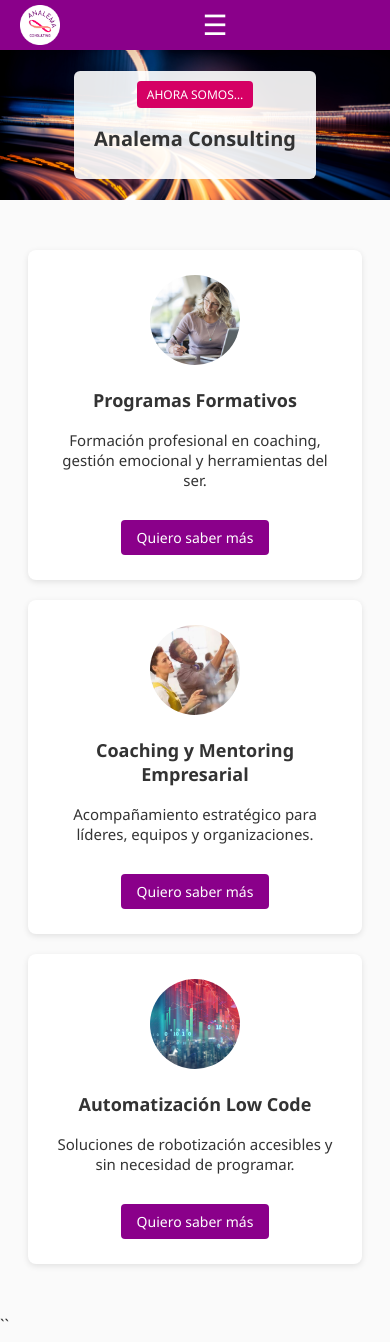
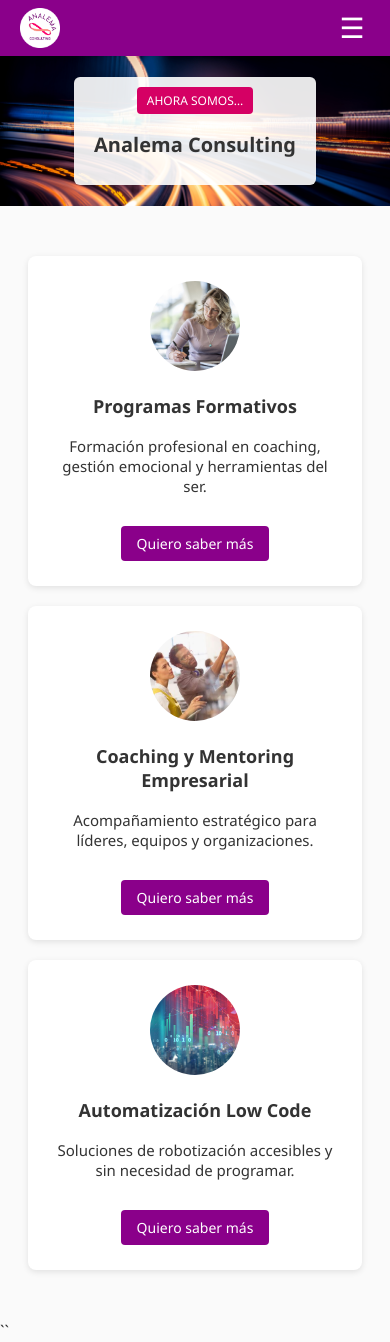
Before and after one commit to sivasilev-gif/analema.com.ar, a Jekyll site: the page built from index.md, in a window 390 px wide. Built offline with Jekyll 4.4.1, drawn with Linux system fonts in a browser that asks for light colours.

Commit message:
Update styles.css

```diff
--- a/assets/css/styles.css
+++ b/assets/css/styles.css
@@ -244,3 +244,44 @@ nav ul {
     display: block;
   }
 }
+
+.menu-toggle {
+  margin-left: auto;
+  margin-right: 0;
+}
+
+@media (max-width: 768px) {
+  .topbar {
+    padding: 8px 0;
+  }
+
+  .nav-flex {
+    align-items: center;
+  }
+}
+
+@media (max-width: 768px) {
+  nav ul {
+    text-align: left;
+    padding-top: 10px;
+  }
+
+  nav ul li a {
+    padding: 6px 0;
+    display: block;
+  }
+}
+
+nav ul {
+  transition: all 0.25s ease;
+}
+
+nav ul.open {
+  opacity: 1;
+  transform: translateY(0);
+}
+
+nav ul {
+  opacity: 0;
+  transform: translateY(-10px);
+}
```
